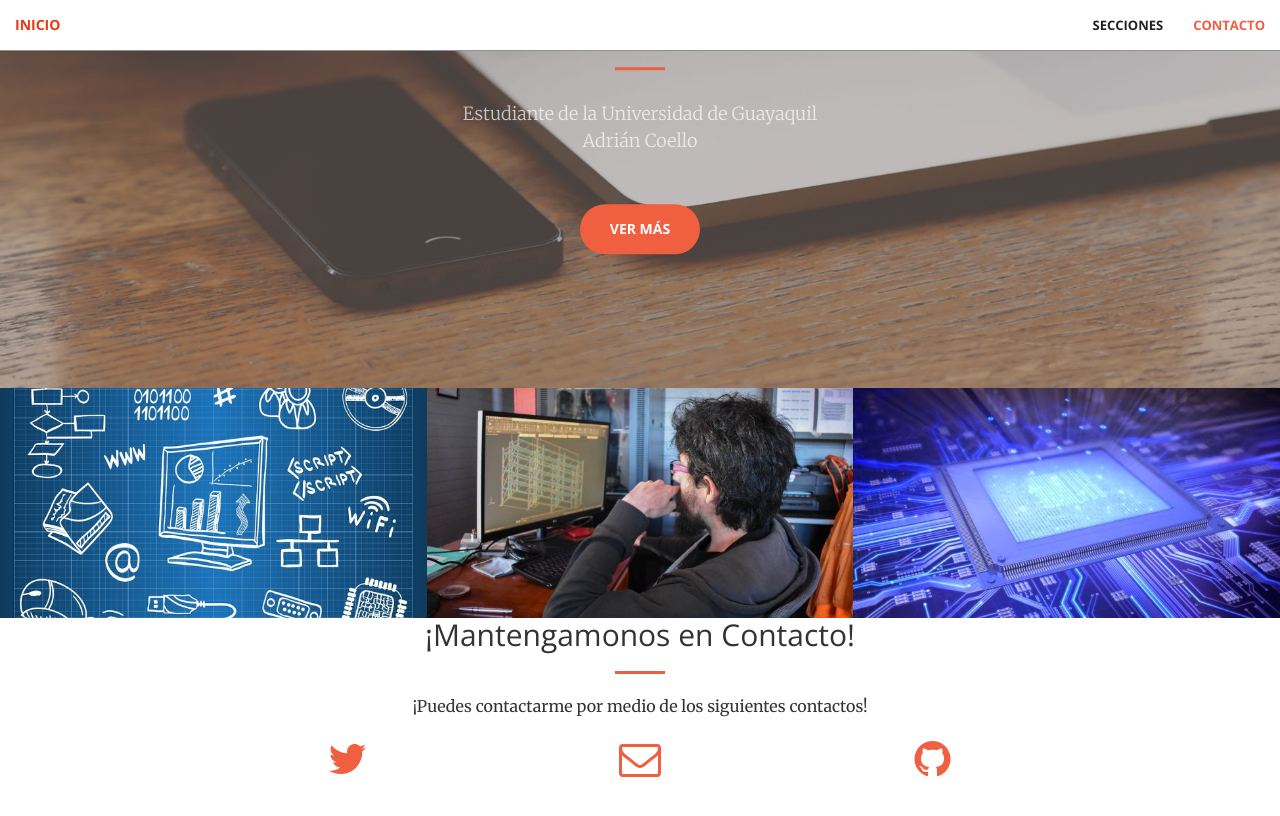
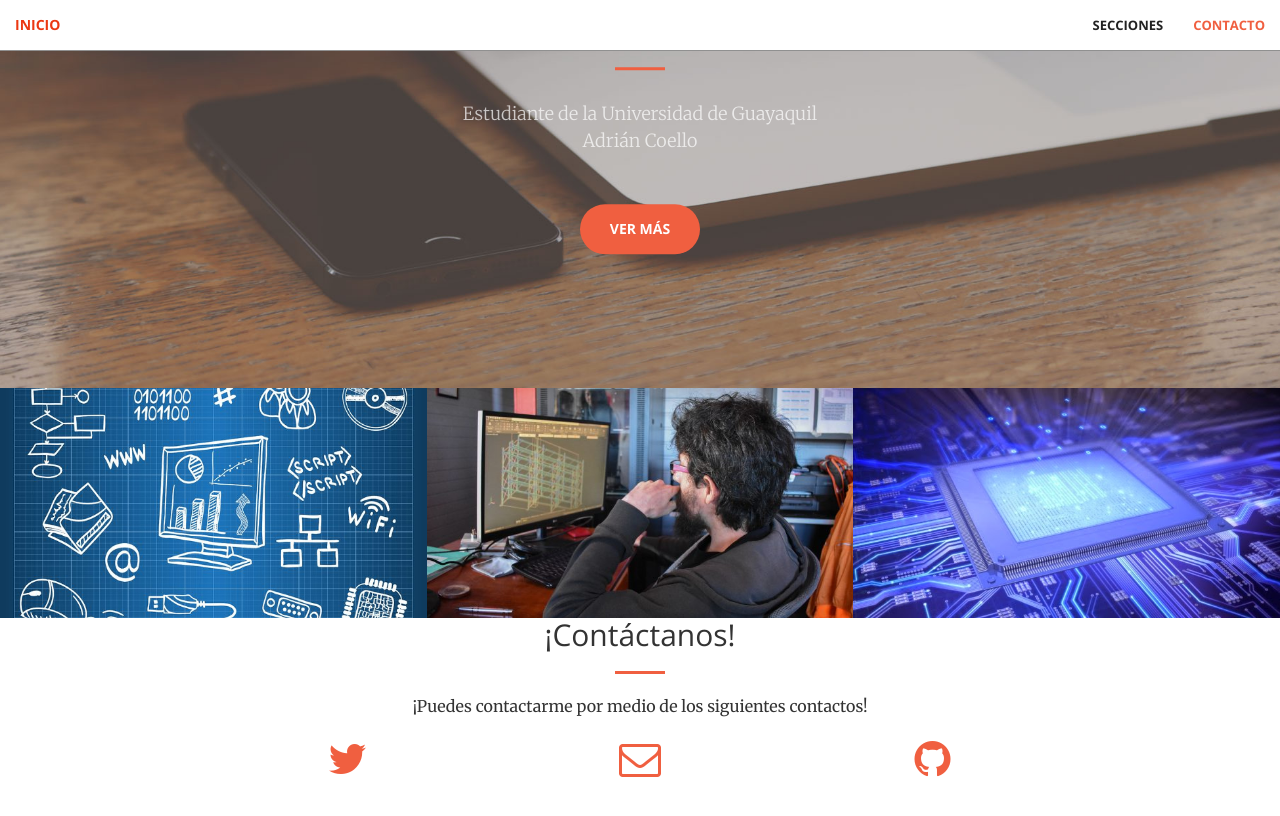
Before and after one commit to Vico2001/Vico01.github.io, a Jekyll site: the page built from index.html, in a window 1280 px wide and 900 px high, scrolled down 512 px. Shown: the top 816 px of the window. Built offline with Jekyll 4.4.1, drawn with Linux system fonts in a browser that asks for light colours.

Commit message:
Update contact.html

```diff
--- a/_includes/contact.html
+++ b/_includes/contact.html
@@ -2,7 +2,7 @@
     <div class="container">
         <div class="row">
             <div class="col-lg-8 col-lg-offset-2 text-center">
-                <h2 class="section-heading">¡Mantengamonos en Contacto!</h2>
+                <h2 class="section-heading">¡Contáctanos!</h2>
                 <hr class="primary">
                 <p>¡Puedes contactarme por medio de los siguientes contactos! </p>
             </div>
```
